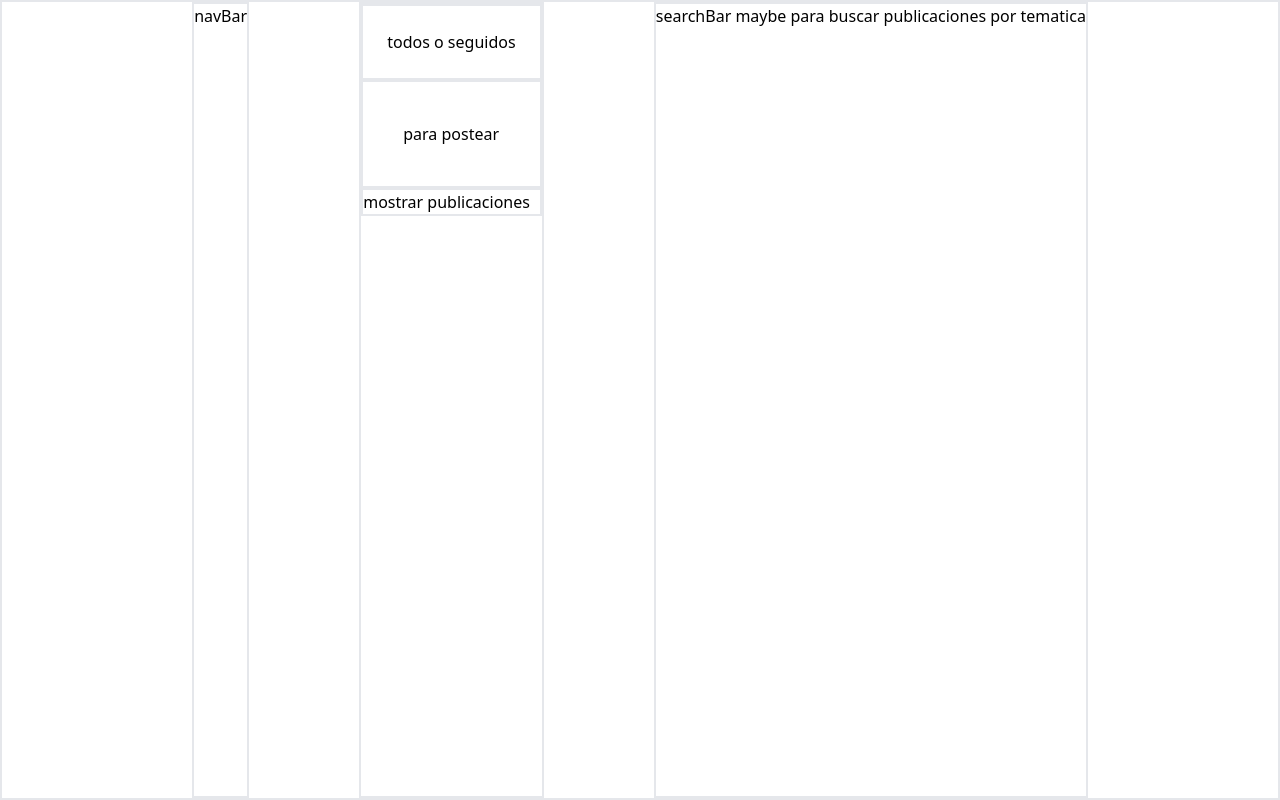
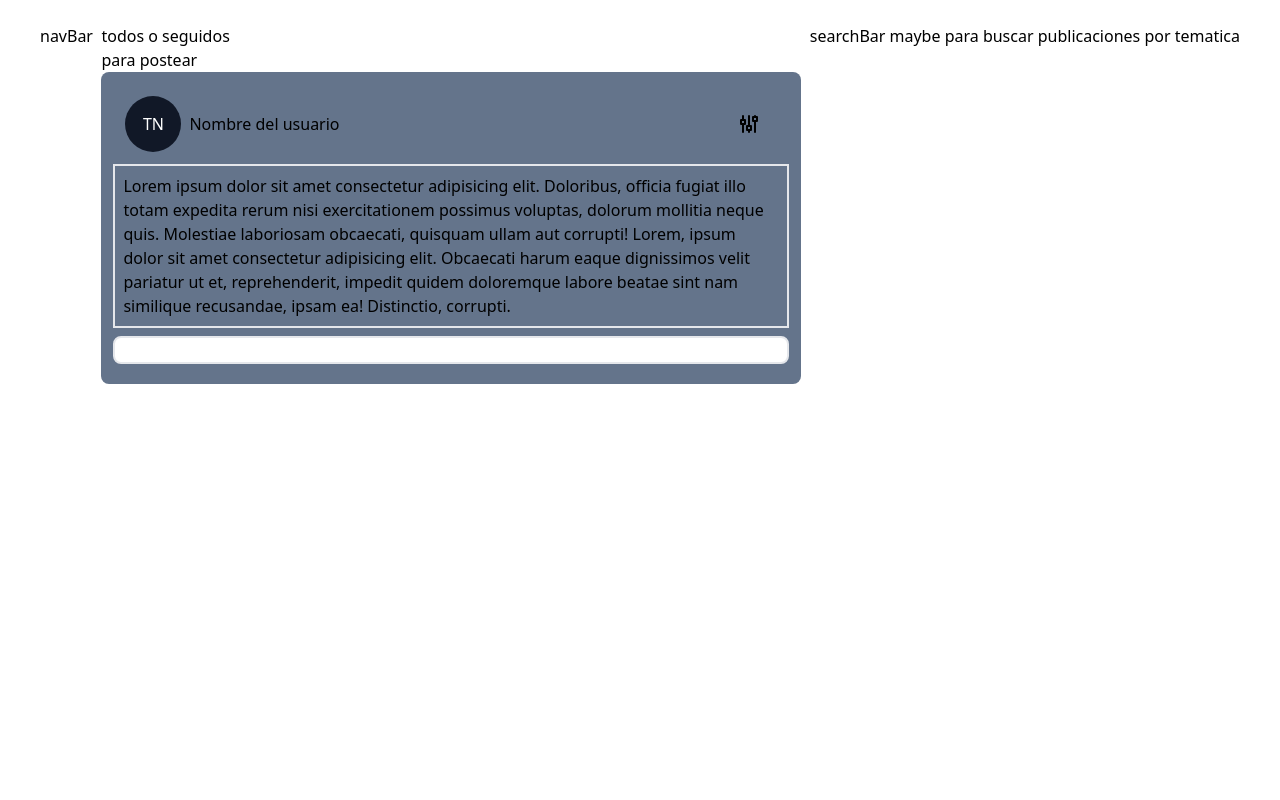
Before and after one commit to NTiago-s/Darwoft-blog, a React (Vite) app in the folder client/: page / in a window 1280 px wide. Built offline with nearby package versions, Linux system fonts and the light colour scheme.

Commit message:
update publications

```diff
--- /dev/null
+++ b/client/src/components/cardPublication/index.jsx
@@ -0,0 +1,38 @@
+import { Adjusment } from "../icons/icons";
+
+export default function CardPublication() {
+  return (
+    <div className="h-auto p-3 max-w-[700px]">
+      <div className="flex justify-between m-3">
+        <div className="flex gap-2">
+          <div className="rounded-full bg-gray-900 text-white min-w-14 h-14 flex justify-center items-center text-center">
+            TN
+          </div>
+          <div className="text-center flex items-center">
+            Nombre del usuario
+          </div>
+        </div>
+        <div>
+          <div className="flex h-auto w-auto justify-end p-4">
+            <button>
+              <Adjusment />
+            </button>
+          </div>
+        </div>
+      </div>
+
+      <div className="flex h-auto p-2 border-2">
+        Lorem ipsum dolor sit amet consectetur adipisicing elit. Doloribus,
+        officia fugiat illo totam expedita rerum nisi exercitationem possimus
+        voluptas, dolorum mollitia neque quis. Molestiae laboriosam obcaecati,
+        quisquam ullam aut corrupti! Lorem, ipsum dolor sit amet consectetur
+        adipisicing elit. Obcaecati harum eaque dignissimos velit pariatur ut
+        et, reprehenderit, impedit quidem doloremque labore beatae sint nam
+        similique recusandae, ipsam ea! Distinctio, corrupti.
+      </div>
+      <div className="max-h-40 flex">
+        <input type="text" className="border-2 w-full rounded-lg my-2" />
+      </div>
+    </div>
+  );
+}
--- a/client/src/components/icons/icons.jsx
+++ b/client/src/components/icons/icons.jsx
@@ -56,3 +56,31 @@ export function EyeSlash() {
     </svg>
   );
 }
+
+export function Adjusment() {
+  return (
+    <svg
+      xmlns="http://www.w3.org/2000/svg"
+      width="24"
+      height="24"
+      viewBox="0 0 24 24"
+      fill="none"
+      stroke="currentColor"
+      strokeWidth="2"
+      strokeLinecap="round"
+      strokeLinejoin="round"
+      className="icon icon-tabler icons-tabler-outline icon-tabler-adjustments-alt"
+    >
+      <path stroke="none" d="M0 0h24v24H0z" fill="none" />
+      <path d="M4 8h4v4h-4z" />
+      <path d="M6 4l0 4" />
+      <path d="M6 12l0 8" />
+      <path d="M10 14h4v4h-4z" />
+      <path d="M12 4l0 10" />
+      <path d="M12 18l0 2" />
+      <path d="M16 5h4v4h-4z" />
+      <path d="M18 4l0 1" />
+      <path d="M18 9l0 11" />
+    </svg>
+  );
+}
--- a/client/src/pages/home/index.jsx
+++ b/client/src/pages/home/index.jsx
@@ -1,13 +1,17 @@
+import CardPublication from "../../components/cardPublication";
+
 export default function Home() {
   return (
-    <section className="flex justify-evenly px-20 h-screen w-screen border-2">
-      <div className="border-2">navBar</div>
-      <div className="border-2">
-        <div className="border-2 p-6">todos o seguidos</div>
-        <div className="border-2 p-10">para postear</div>
-        <div className="border-2">mostrar publicaciones</div>
+    <section className="flex justify-between h-screen w-screen py-6 px-10">
+      <div className="">navBar</div>
+      <div className="">
+        <div className=" ">todos o seguidos</div>
+        <div className=" ">para postear</div>
+        <div className=" bg-slate-500 rounded-lg">
+          <CardPublication />
+        </div>
       </div>
-      <div className="border-2">
+      <div className="">
         searchBar maybe para buscar publicaciones por tematica
       </div>
     </section>
```
